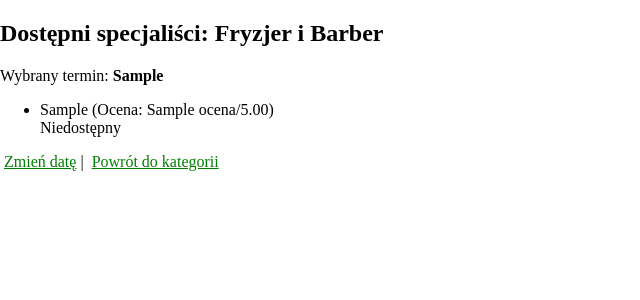
After one commit to Noicei807/Chmura, a Flask app: template templates/lista_pracownikow.html in a window 1280 px wide. The commit adds this page. Shown: the top 300 px of the page, without its empty margins (0-640 px from the left). Run offline with Flask 3, Linux system fonts and the light colour scheme; tables that the repository leaves empty hold one stand-in row (values such as "Sample post"); the template is opened without the code that fills it: values that come from a table or form of the project are taken from there, most other values are stand-ins (such as "Sample title", 1, 10 or a date in 2020).

Commit message:
kategorie, data, rezerwacje

```diff
--- a/app.py
+++ b/app.py
@@ -41,7 +41,7 @@ class Rezerwacja(db.Model):
     status = db.Column(db.String(50), default='Zatwierdzona')
 
 with app.app_context():
-    # db.drop_all()
+    #db.drop_all()
     db.create_all()
     if not Kategoria.query.first():
         db.session.add_all([
--- /dev/null
+++ b/templates/lista_pracownikow.html
@@ -0,0 +1,51 @@
+<!DOCTYPE html>
+<html lang="pl">
+<head>
+    <meta charset="UTF-8">
+    <meta name="viewport" content="width=device-width, initial-scale=1.0">
+    <title>System rezerwacji - Dostępni specjaliści</title>
+    <link href="/static/style1.css" rel="stylesheet" type="text/css">
+</head>
+<body>
+    <div class="booking">
+        <main class="booking__main">
+            <header class="booking__main--header">
+                <h2>Dostępni specjaliści: {{ kategoria.nazwa }}</h2>
+                <p class="booking__selected-date">Wybrany termin: <strong>{{ wybrana_data }}</strong></p>
+            </header>
+
+            <div class="booking__list-container">
+                <ul class="booking__list">
+                    {% for wpis in pracownicy_status %}
+                    <li class="booking__item">
+                        <div class="booking__item-info">
+                            <span class="booking__item-name">{{ wpis.pracownik.imie_nazwisko }}</span>
+                            <span class="booking__item-rating">(Ocena: {{ wpis.pracownik.ocena }}/5.00)</span>
+                        </div>
+
+                        <div class="booking__item-status">
+                            {% if wpis.dostepny %}
+                            <span class="booking__status booking__status--available">Dostępny</span>
+
+                            <form action="{{ url_for('rezerwuj') }}" method="POST" class="booking__action-form">
+                                <input type="hidden" name="pracownik_id" value="{{ wpis.pracownik.id }}">
+                                <input type="hidden" name="data_wizyty" value="{{ wybrana_data }}">
+                                <button type="submit" class="booking__action-button">Rezerwuj wizytę</button>
+                            </form>
+                            {% else %}
+                            <span class="booking__status booking__status--unavailable">Niedostępny</span>
+                            {% endif %}
+                        </div>
+                    </li>
+                    {% endfor %}
+                </ul>
+            </div>
+
+            <div class="booking__nav">
+                <a href="{{ url_for('wybierz_date', kategoria_id=kategoria.id) }}">Zmień datę</a> |
+                <a href="{{ url_for('index') }}">Powrót do kategorii</a>
+            </div>
+        </main>
+    </div>
+</body>
+</html>
```
Also changed, not shown: templates/index.html (+15 -6 lines), templates/wybierz_date.html (added, +33 -0 lines).
